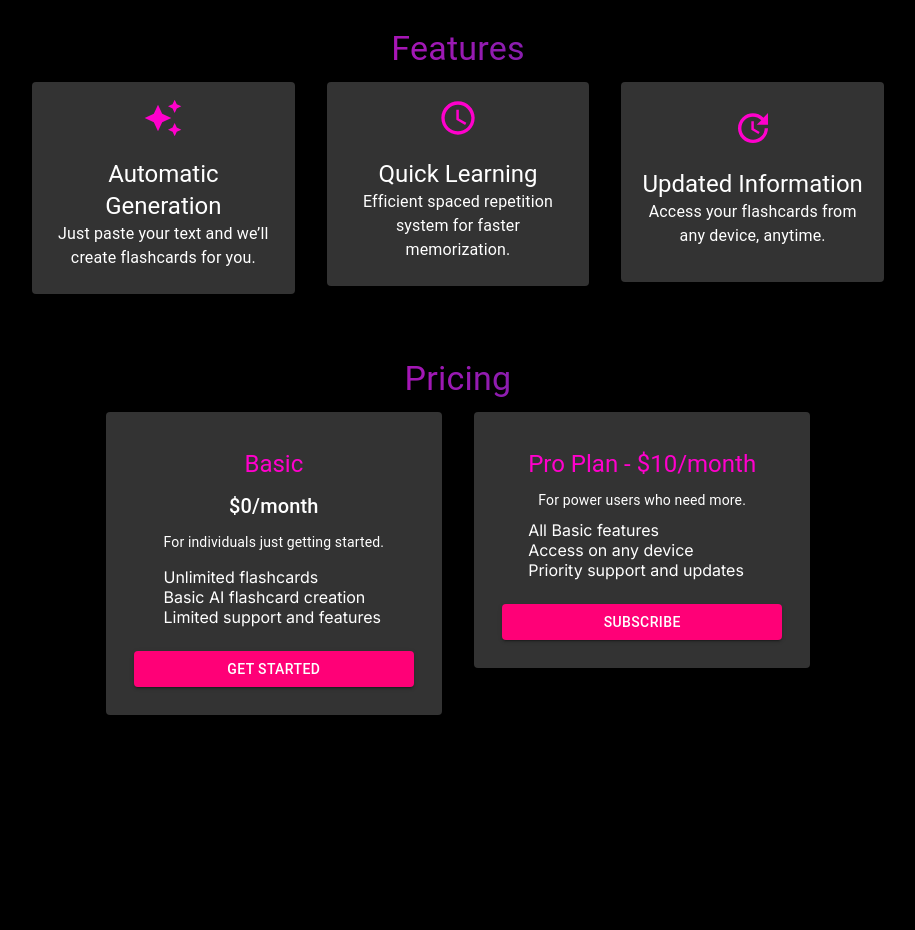
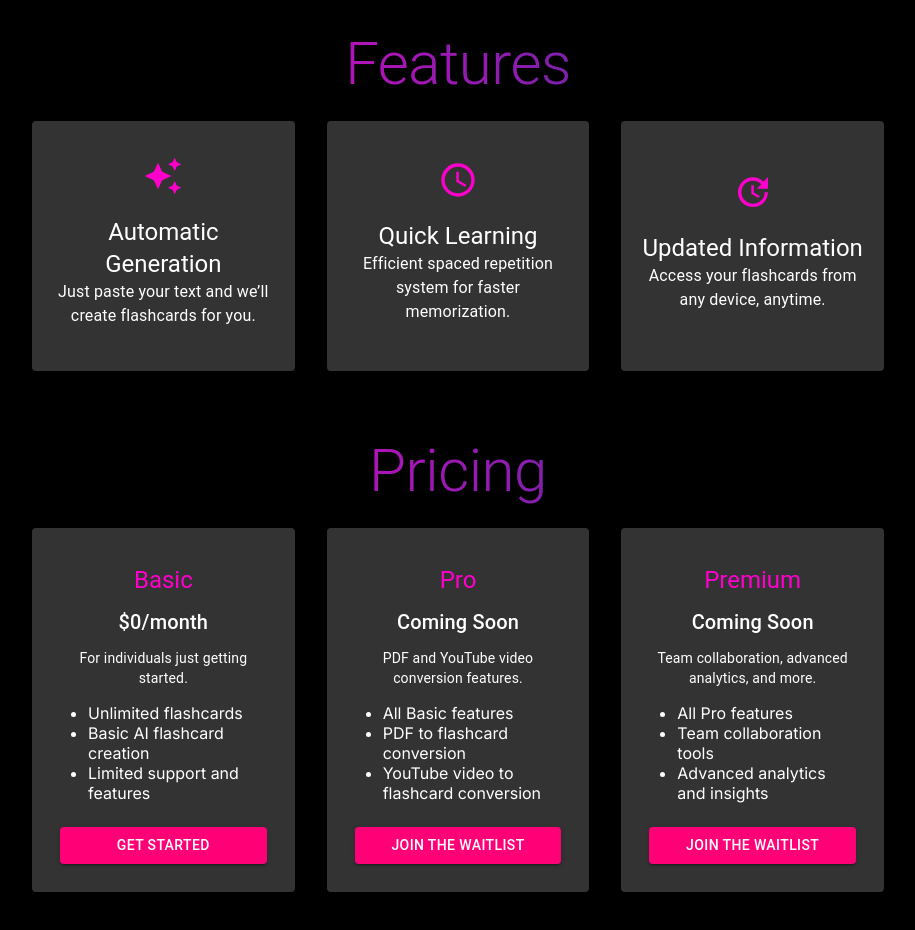
Before and after one commit to vjsiddha/CleverDeck, a Next.js app: page / in a window 1280 px wide. Shown: the part 900-1830 px from the top of the page, without its empty margins (182-1097 px from the left). Before the commit the page ends 1679 px from the top, so only its background shows below. Built offline with nearby package versions, Linux system fonts and the light colour scheme; no server answers.

Commit message:
Made it look better

```diff
--- a/app/page.js
+++ b/app/page.js
@@ -2,7 +2,7 @@
 
 import React from 'react';
 import { Container, Box, Typography, AppBar, Toolbar, Button, Grid, Card, CardContent, CardActions } from '@mui/material';
-import { SignedIn, SignedOut, UserButton } from '@clerk/nextjs';
+import { SignedIn, SignedOut, UserButton, useUser } from '@clerk/nextjs';
 import AutoAwesomeIcon from '@mui/icons-material/AutoAwesome';
 import AccessTimeIcon from '@mui/icons-material/AccessTime';
 import UpdateIcon from '@mui/icons-material/Update';
@@ -10,9 +10,22 @@ import { useRouter } from 'next/navigation';
 
 export default function Home() {
   const router = useRouter();
+  const { isSignedIn } = useUser();
 
   const handleStartLearning = () => {
     router.push('/generate');
+  };
+
+  const handleBasicPlan = () => {
+    if (isSignedIn) {
+      router.push('/generate');
+    } else {
+      router.push('/signup');
+    }
+  };
+
+  const handleJoinWaitlist = () => {
+    router.push('/waitlist'); // Redirect to a waitlist page or other appropriate action
   };
 
   const handleDashboardRedirect = () => {
@@ -57,14 +70,15 @@ export default function Home() {
         </Box>
       </Container>
 
+      {/* Features Section */}
       <Container maxWidth="md" sx={{ my: 8 }} id="features">
         <Box sx={{ textAlign: 'center', mb: 4 }}>
-          <Typography variant="h4" component="h2" gutterBottom sx={{ background: 'linear-gradient(to right, #ff00cc, #333399)', WebkitBackgroundClip: 'text', WebkitTextFillColor: 'transparent' }}>
+          <Typography variant="h2" component="h2" gutterBottom sx={{ background: 'linear-gradient(to right, #ff00cc, #333399)', WebkitBackgroundClip: 'text', WebkitTextFillColor: 'transparent' }}>
             Features
           </Typography>
           <Grid container spacing={4} justifyContent="center">
             <Grid item xs={12} sm={4}>
-              <Card sx={{ background: '#333', color: 'white', minHeight: 200, display: 'flex', flexDirection: 'column', justifyContent: 'center', alignItems: 'center' }}>
+              <Card sx={{ background: '#333', color: 'white', minHeight: 250, display: 'flex', flexDirection: 'column', justifyContent: 'center', alignItems: 'center' }}>
                 <CardContent>
                   <AutoAwesomeIcon sx={{ fontSize: 40, mb: 2, color: '#ff00cc' }} />
                   <Typography variant="h5">Automatic Generation</Typography>
@@ -75,7 +89,7 @@ export default function Home() {
               </Card>
             </Grid>
             <Grid item xs={12} sm={4}>
-              <Card sx={{ background: '#333', color: 'white', minHeight: 200, display: 'flex', flexDirection: 'column', justifyContent: 'center', alignItems: 'center' }}>
+              <Card sx={{ background: '#333', color: 'white', minHeight: 250, display: 'flex', flexDirection: 'column', justifyContent: 'center', alignItems: 'center' }}>
                 <CardContent>
                   <AccessTimeIcon sx={{ fontSize: 40, mb: 2, color: '#ff00cc' }} />
                   <Typography variant="h5">Quick Learning</Typography>
@@ -86,7 +100,7 @@ export default function Home() {
               </Card>
             </Grid>
             <Grid item xs={12} sm={4}>
-              <Card sx={{ background: '#333', color: 'white', minHeight: 200, display: 'flex', flexDirection: 'column', justifyContent: 'center', alignItems: 'center' }}>
+              <Card sx={{ background: '#333', color: 'white', minHeight: 250, display: 'flex', flexDirection: 'column', justifyContent: 'center', alignItems: 'center' }}>
                 <CardContent>
                   <UpdateIcon sx={{ fontSize: 40, mb: 2, color: '#ff00cc' }} />
                   <Typography variant="h5">Updated Information</Typography>
@@ -100,45 +114,68 @@ export default function Home() {
         </Box>
       </Container>
 
+      {/* Pricing Section */}
       <Container maxWidth="md" sx={{ my: 8 }} id="pricing">
         <Box sx={{ textAlign: 'center', mb: 4 }}>
-          <Typography variant="h4" component="h2" gutterBottom sx={{ background: 'linear-gradient(to right, #ff00cc, #333399)', WebkitBackgroundClip: 'text', WebkitTextFillColor: 'transparent' }}>
+          <Typography variant="h2" component="h2" gutterBottom sx={{ background: 'linear-gradient(to right, #ff00cc, #333399)', WebkitBackgroundClip: 'text', WebkitTextFillColor: 'transparent' }}>
             Pricing
           </Typography>
           <Grid container spacing={4} justifyContent="center">
-            <Grid item xs={12} sm={6} md={5}>
-              <Card sx={{ background: '#333', color: 'white', display: 'flex', flexDirection: 'column', justifyContent: 'space-between', alignItems: 'center', padding: '20px' }}>
+            <Grid item xs={20} sm={4} md={4}>
+              <Card sx={{ background: '#333', color: 'white', display: 'flex', flexDirection: 'column', justifyContent: 'space-between', alignItems: 'center', padding: '20px', minHeight: 350 }}>
                 <CardContent sx={{ textAlign: 'center' }}>
                   <Typography variant="h5" sx={{ color: '#ff00cc' }}>Basic</Typography>
                   <Typography variant="h6" sx={{ margin: '10px 0' }}>$0/month</Typography>
                   <Typography variant="body2" sx={{ marginBottom: '15px' }}>For individuals just getting started.</Typography>
-                  <ul style={{ listStyleType: 'none', padding: 0, textAlign: 'left' }}>
+                  <ul style={{ listStyleType: 'disc', paddingLeft: '20px', textAlign: 'left' }}>
                     <li>Unlimited flashcards</li>
                     <li>Basic AI flashcard creation</li>
                     <li>Limited support and features</li>
                   </ul>
                 </CardContent>
                 <CardActions sx={{ justifyContent: 'center', width: '100%' }}>
-                  <Button variant="contained" sx={{ background: '#ff0077', '&:hover': { background: '#e6006e' }, width: '100%' }}>
+                  <Button variant="contained" sx={{ background: '#ff0077', '&:hover': { background: '#e6006e' }, width: '100%' }} onClick={handleBasicPlan}>
                     Get Started
                   </Button>
                 </CardActions>
               </Card>
             </Grid>
-            <Grid item xs={12} sm={6} md={5}>
-              <Card sx={{ background: '#333', color: 'white', display: 'flex', flexDirection: 'column', justifyContent: 'space-between', alignItems: 'center', padding: '20px' }}>
+            <Grid item xs={12} sm={4} md={4}>
+              <Card sx={{ background: '#333', color: 'white', display: 'flex', flexDirection: 'column', justifyContent: 'space-between', alignItems: 'center', padding: '20px', minHeight: 350 }}>
                 <CardContent sx={{ textAlign: 'center' }}>
-                  <Typography variant="h5" sx={{ color: '#ff00cc' }}>Pro Plan - $10/month</Typography>
-                  <Typography variant="body2" sx={{ margin: '10px 0' }}>For power users who need more.</Typography>
-                  <ul style={{ listStyleType: 'none', padding: 0, textAlign: 'left' }}>
+                  <Typography variant="h5" sx={{ color: '#ff00cc' }}>Pro</Typography>
+                  <Typography variant="h6" sx={{ margin: '10px 0' }}>Coming Soon</Typography>
+                  <Typography variant="body2" sx={{ marginBottom: '15px' }}>PDF and YouTube video conversion features.</Typography>
+                  <ul style={{ listStyleType: 'disc', paddingLeft: '20px', textAlign: 'left' }}>
                     <li>All Basic features</li>
-                    <li>Access on any device</li>
-                    <li>Priority support and updates</li>
+                    <li>PDF to flashcard conversion</li>
+                    <li>YouTube video to flashcard conversion</li>
+
                   </ul>
                 </CardContent>
                 <CardActions sx={{ justifyContent: 'center', width: '100%' }}>
-                  <Button variant="contained" sx={{ background: '#ff0077', '&:hover': { background: '#e6006e' }, width: '100%' }}>
-                    Subscribe
+                  <Button variant="contained" sx={{ background: '#ff0077', '&:hover': { background: '#e6006e' }, width: '100%' }} onClick={handleJoinWaitlist}>
+                    Join the Waitlist
+                  </Button>
+                </CardActions>
+              </Card>
+            </Grid>
+            <Grid item xs={12} sm={4} md={4}>
+              <Card sx={{ background: '#333', color: 'white', display: 'flex', flexDirection: 'column', justifyContent: 'space-between', alignItems: 'center', padding: '20px', minHeight: 350 }}>
+                <CardContent sx={{ textAlign: 'center' }}>
+                  <Typography variant="h5" sx={{ color: '#ff00cc' }}>Premium</Typography>
+                  <Typography variant="h6" sx={{ margin: '10px 0' }}>Coming Soon</Typography>
+                  <Typography variant="body2" sx={{ marginBottom: '15px' }}>Team collaboration, advanced analytics, and more.</Typography>
+                  <ul style={{ listStyleType: 'disc', paddingLeft: '20px', textAlign: 'left' }}>
+                    <li>All Pro features</li>
+                    <li>Team collaboration tools</li>
+                    <li>Advanced analytics and insights</li>
+
+                  </ul>
+                </CardContent>
+                <CardActions sx={{ justifyContent: 'center', width: '100%' }}>
+                  <Button variant="contained" sx={{ background: '#ff0077', '&:hover': { background: '#e6006e' }, width: '100%' }} onClick={handleJoinWaitlist}>
+                    Join the Waitlist
                   </Button>
                 </CardActions>
               </Card>
```
Also changed, not shown: app/dashboard/page.js (+66 -24 lines), app/generate/page.js (+18 -6 lines).
